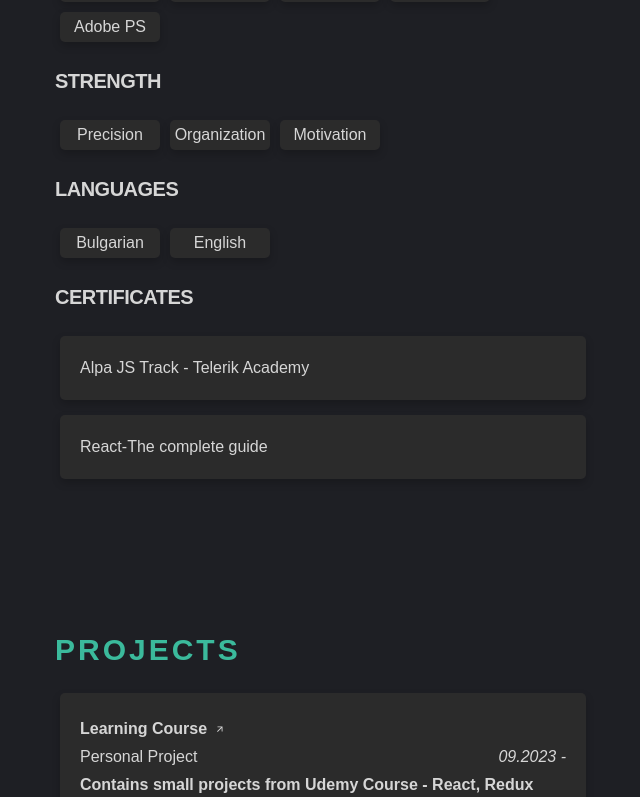
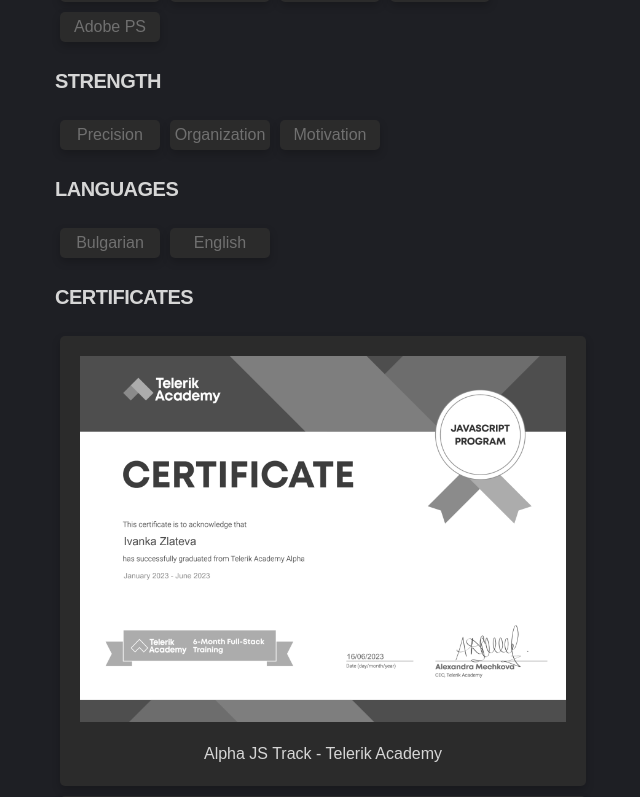
Before and after one commit to ipz06/my-portfolio, a Next.js app: page / in a window 1280 px wide. Shown: the part 983-1780 px from the top of the page, without its empty margins (593-1233 px from the left). Built offline with nearby package versions, Linux system fonts and the light colour scheme.

Commit message:
Add Tooltip and image for certificate

```diff
--- a/package.json
+++ b/package.json
@@ -17,7 +17,8 @@
     "react-dom": "^18",
     "react-google-recaptcha": "^3.1.0",
     "react-hook-form": "^7.48.2",
-    "react-icons": "^4.11.0"
+    "react-icons": "^4.11.0",
+    "react-tooltip": "^5.24.0"
   },
   "devDependencies": {
     "@types/node": "^20",
--- a/src/app/page.tsx
+++ b/src/app/page.tsx
@@ -1,3 +1,4 @@
+'use client'
 import { Voces } from 'next/font/google'
 import Image from 'next/image'
 import Voice from './voice/page';
@@ -11,10 +12,24 @@
 import Projects from './projects/page';
 import { TbTicTac } from "react-icons/tb";
 import { BiMessageDetail } from "react-icons/bi";
+import { useState } from 'react';
+import 'react-tooltip/dist/react-tooltip.css';
+
+import { Tooltip } from 'react-tooltip';
+
 
 
 
 export default function Home() {
+  const [isHovering, setIsHovering] = useState(false);
+
+  const handleMouseOver = () => {
+    setIsHovering(true);
+  };
+
+  const handleMouseOut = () => {
+    setIsHovering(false);
+  };
 
   return (
     <div className='flex w-full font-sans min-h-screen mx-auto max-w-screen-xl bg-[#1E1F24] px-6 md:px-12 lg:px-24 lg:py-0 md:py-10'>
@@ -37,8 +52,6 @@
             <h2 className="mt-3 text-lg font-medium tracking-normal text-[#3BBA9C] sm:text-xl">
                 Front End Developer<span className="text-lg font-medium tracking-tight text-[#707070] sm:text-xl"> | Architect</span>
             </h2>
-
-
 
             <ul
             className='flex flex-row items-center my-2 gap-5 py-1 text-[#707070]'
@@ -83,12 +96,20 @@
             className='hover:animate-spin  hover:text-[#3BBA9C]'>
               <TbTicTac size={30}/>
             </Link>
-            <Link
-            href='/sayHello'
-            className=' hover:text-[#3BBA9C]'
-            >
-              <BiMessageDetail size={30}/>
-            </Link>
+            <span >
+              <Link
+              href='/sayHello'
+              className=' hover:text-[#3BBA9C] z-0 relative hover:after:absolute hover:after:top-0'
+              data-tooltip-id="my-tooltip"
+              data-tooltip-content="Write me anything!"
+              data-tooltip-place="top"
+              >
+                <Tooltip id="my-tooltip" arrowColor='#707070' style={{ backgroundColor: "#707070", color: "white" }}/>
+                <BiMessageDetail size={30}/>
+              </Link>
+            </span>
+
+
           </div>
           <About />
           <Skills />
--- a/src/app/skills/page.tsx
+++ b/src/app/skills/page.tsx
@@ -1,5 +1,7 @@
 import styles from '../ui/card.module.css'
 import Link from 'next/link'
+import Image from 'next/image'
+import { Tooltip } from 'react-tooltip'
 
 export default function Skills () {
 
@@ -27,9 +29,34 @@
             </div>
             <h2 className="lg:text-xl font-bold tracking-tight text-[#d6d6d6] sm:text-xs lg:py-5 sm:py-5">STRENGTH</h2>
             <div className="flex flex-row flex-wrap text-[#d6d6d6]">
-                <p className={styles.smallCard}>Precision</p>
-                <p className={styles.smallCard}>Organization</p>
-                <p className={styles.smallCard}>Motivation</p>
+                <p
+                className={styles.smallCard}
+                data-tooltip-id="my-tooltip-prec"
+                data-tooltip-content="The details catch my eye"
+                data-tooltip-place="left"
+                >
+                    <Tooltip id="my-tooltip-prec" arrowColor='#707070' style={{ backgroundColor: "#707070", color: "white" }}/>
+
+                    Precision
+                </p>
+                <p
+                className={styles.smallCard}
+                data-tooltip-id="my-tooltip-org"
+                data-tooltip-html="I strive to prioritize my tasks <br />to get the job done on time"
+                data-tooltip-place="top"
+                >
+                    <Tooltip id="my-tooltip-org" arrowColor='#707070' style={{ backgroundColor: "#707070", color: "white" }}/>
+                    Organization
+                </p>
+                <p
+                className={styles.smallCard}
+                data-tooltip-id="my-tooltip-motivation"
+                data-tooltip-html="I'm not afraid to try new things <br />with a view to improving myself <br />in the future and looking for<br /> the best solution"
+                data-tooltip-place="top"
+                >
+                    <Tooltip id="my-tooltip-motivation" arrowColor='#707070' style={{ backgroundColor: "#707070", color: "white" }}/>
+                    Motivation
+                </p>
             </div>
             <h2 className="lg:text-xl font-bold tracking-tight text-[#d6d6d6] sm:text-xs lg:py-5 sm:py-5">LANGUAGES</h2>
             <div className="flex flex-row flex-wrap text-[#d6d6d6]">
@@ -40,9 +67,21 @@
             <div className="flex flex-col text-[#d6d6d6] ">
                 <Link
                 href='https://drive.google.com/drive/folders/1eLymQubGk14iR5aaORzxIZ3lb4s1SX3q'>
-                    <div className={styles.card}><p>Alpa JS Track - Telerik Academy</p></div>
+                    <div className={styles.base}>
+                            <Image
+                            src='/c-1.png'
+                            alt='Certificate-01'
+                            width={500}
+                            height={200}
+                            objectFit='cover'
+                            className='hover:scale-105 transition duration-500 cursor-pointer filter grayscale'
+                            />
+                            <p className='mt-5'>Alpha JS Track - Telerik Academy</p>
+
+
+                    </div>
                 </Link>
-                <p className={styles.card}>React-The complete guide</p>
+                <p className={styles.base}>React-The complete guide</p>
             </div>
         </section>
     )
--- a/src/app/ui/card.module.css
+++ b/src/app/ui/card.module.css
@@ -9,7 +9,7 @@
     box-shadow: 0 4px 8px 0 rgba(0,0,0,0.2);
     transition: 0.3s;
     color: #d6d6d6;
-
+    cursor: pointer;
 
     border-radius: 5px;
 }
@@ -32,9 +32,7 @@
     background-color: #1E1F24;
   }
 
-  .card:hover::after {
 
-  }
 /* #img:hover{
     color: #3BBA9C;
 } */
@@ -57,13 +55,35 @@
     background-color: rgb(43, 43, 43);
     box-shadow: 0 4px 8px 0 rgba(0,0,0,0.2);
     transition: 0.3s;
-
+    color: #707070;
     border-radius: 5px;
+    cursor: pointer;
 
 }
 
 .smallCard:hover {
     /* box-shadow: 0 8px 16px 0 rgba(97, 97, 97, 0.2); */
     background-color: #1E1F24;
+    color: #d6d6d6;
+  }
 
-  }
+.base{
+  display: flex;
+  flex-direction: column;
+  align-items: center;
+  margin: 5px;
+  margin-bottom: 5px;
+  padding: 20px;
+  width: 100%;
+  background-color: rgb(43, 43, 43);
+  box-shadow: 0 4px 8px 0 rgba(0,0,0,0.2);
+  transition: 0.3s;
+  color: #d6d6d6;
+
+
+  border-radius: 5px;
+}
+
+.base:hover p{
+  color: #3BBA9C;
+}
```
Also changed, not shown: public/c-1.png (added), 1 other file (tests, documents, lock files or other folders).
